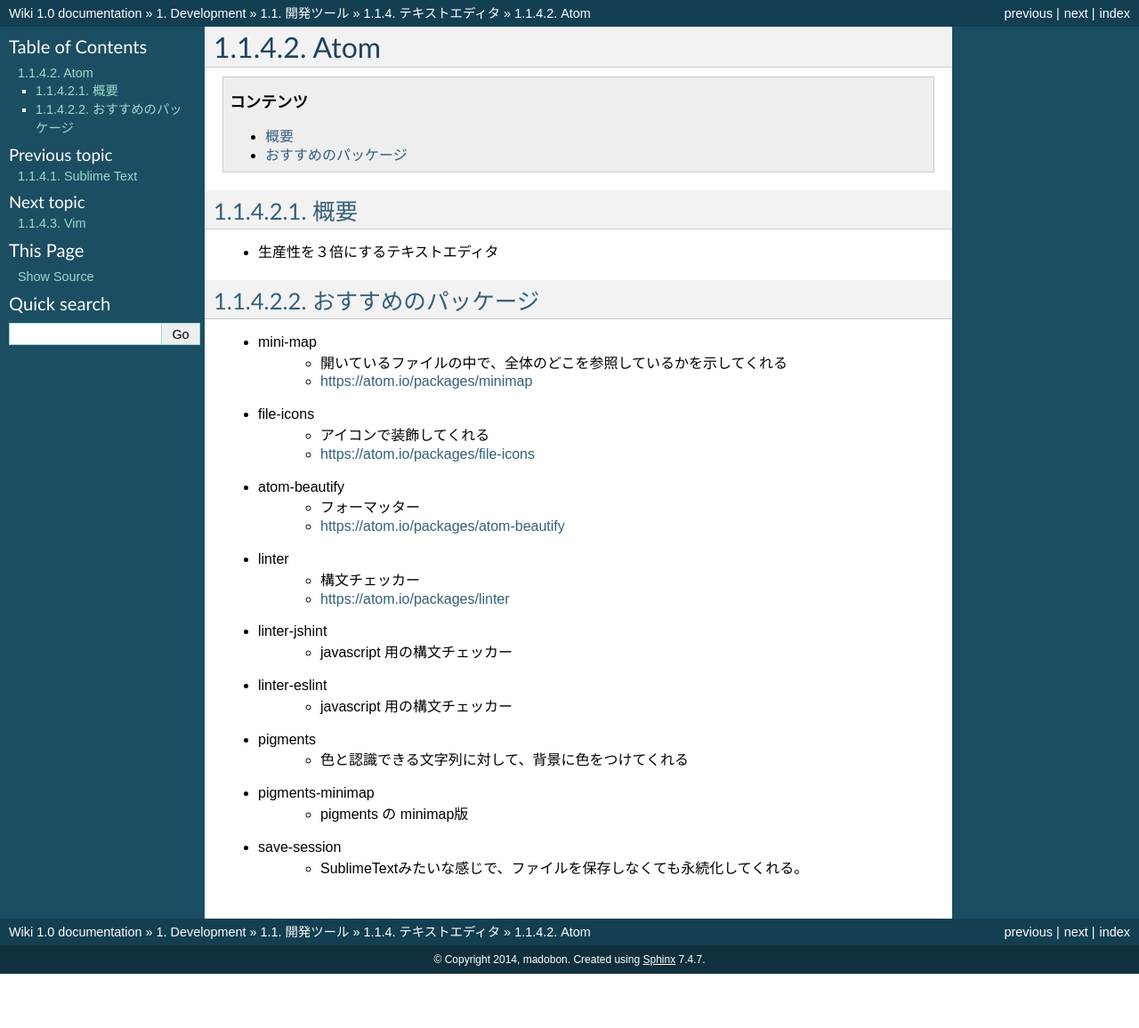
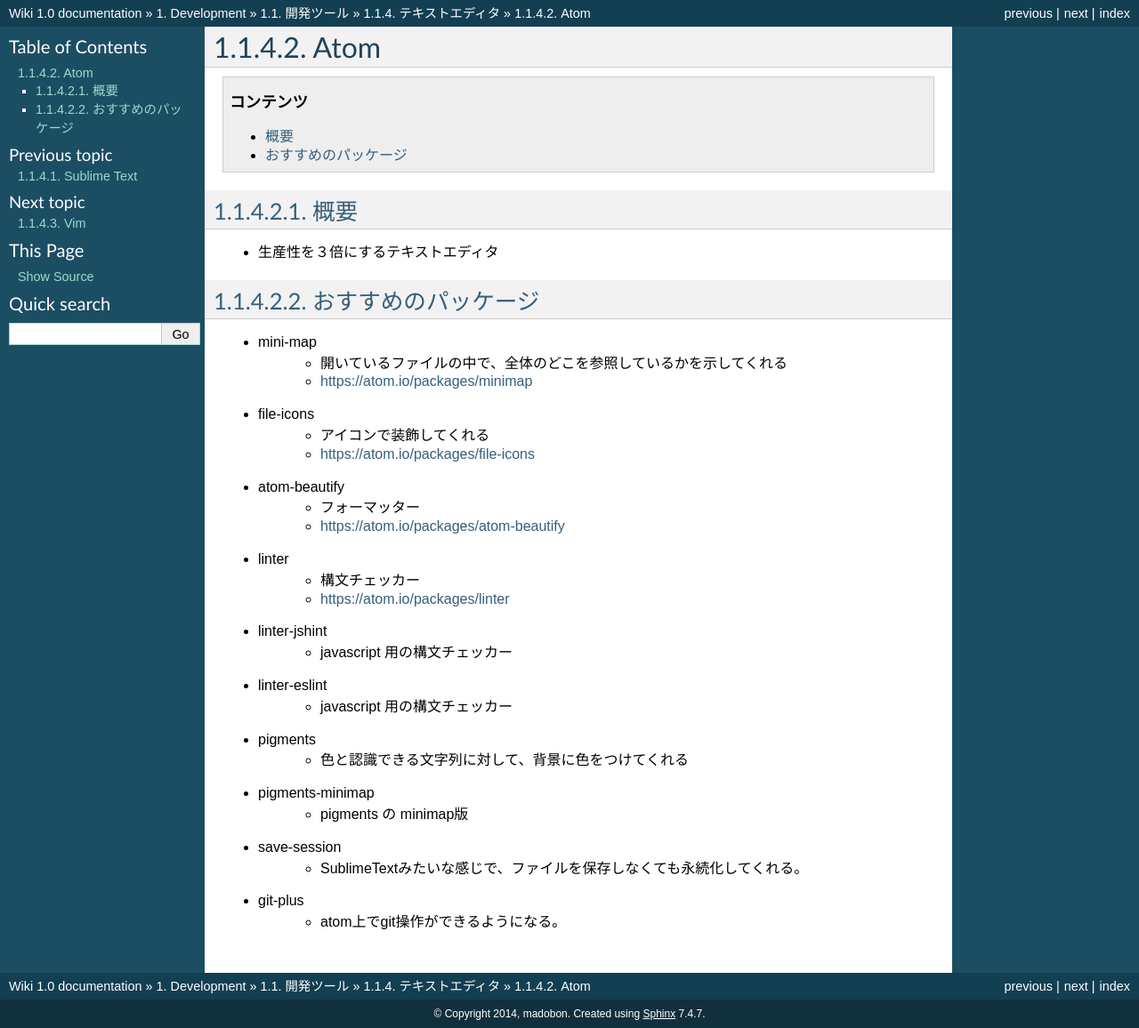
Before and after one commit to madobon/wiki, a Sphinx documentation site: the page built from source/development/tool/editor/atom/index.rst, in a window 1280 px wide. Shown: the whole page at 89% size. Built offline with Sphinx 7.4.7, drawn with Linux system fonts in a browser that asks for light colours; pages that are not in the unit, such as notebooks, are missing from menus; before the commit the page ends 1095 px from its top, so only the background shows below that.

Commit message:
update package

```diff
--- a/source/development/tool/editor/atom/index.rst
+++ b/source/development/tool/editor/atom/index.rst
@@ -15,24 +15,26 @@
 ====================
 
 * mini-map
-   * 開いているファイルの中で、全体のどこを参照しているかを示してくれる
-   * https://atom.io/packages/minimap
+   - 開いているファイルの中で、全体のどこを参照しているかを示してくれる
+   - https://atom.io/packages/minimap
 * file-icons
-   * アイコンで装飾してくれる
-   * https://atom.io/packages/file-icons
+   - アイコンで装飾してくれる
+   - https://atom.io/packages/file-icons
 * atom-beautify
-   * フォーマッター
-   * https://atom.io/packages/atom-beautify
+   - フォーマッター
+   - https://atom.io/packages/atom-beautify
 * linter
-   * 構文チェッカー
-   * https://atom.io/packages/linter
+   - 構文チェッカー
+   - https://atom.io/packages/linter
 * linter-jshint
-   * javascript 用の構文チェッカー
+   - javascript 用の構文チェッカー
 * linter-eslint
-   * javascript 用の構文チェッカー
+   - javascript 用の構文チェッカー
 * pigments
-   * 色と認識できる文字列に対して、背景に色をつけてくれる
+   - 色と認識できる文字列に対して、背景に色をつけてくれる
 * pigments-minimap
-   * pigments の minimap版
+   - pigments の minimap版
 * save-session
-   * SublimeTextみたいな感じで、ファイルを保存しなくても永続化してくれる。
+   - SublimeTextみたいな感じで、ファイルを保存しなくても永続化してくれる。
+* git-plus
+   - atom上でgit操作ができるようになる。
```
